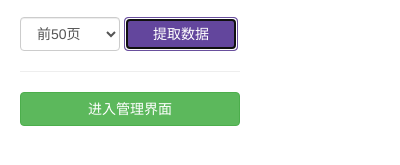
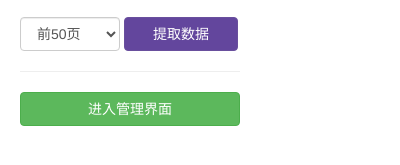
Before and after one commit to vayci/weiboyingxiao, a browser extension: page app/popup.html in a window 400 px wide. Both pictures are taken after a click on the button "提取数据". Shown: the part 47-212 px from the top of the page. Drawn offline with Linux system fonts and the light colour scheme.

Commit message:
fix small color changes

```diff
--- a/app/css/main.css
+++ b/app/css/main.css
@@ -1,6 +1,15 @@
 body {
     padding-top: 40px;
     padding-bottom: 30px;
+}
+
+.btn.active.focus,
+.btn.active:focus,
+.btn.focus,
+.btn:active.focus,
+.btn:active:focus,
+.btn:focus {
+    outline: none;
 }
 
 a,
--- a/app/css/popup.css
+++ b/app/css/popup.css
@@ -1,3 +1,12 @@
+.btn.active.focus,
+.btn.active:focus,
+.btn.focus,
+.btn:active.focus,
+.btn:active:focus,
+.btn:focus {
+    outline: none;
+}
+
 .btn-primary,
 .pagination>.active>a,
 .pagination>.active>a:focus,
```
